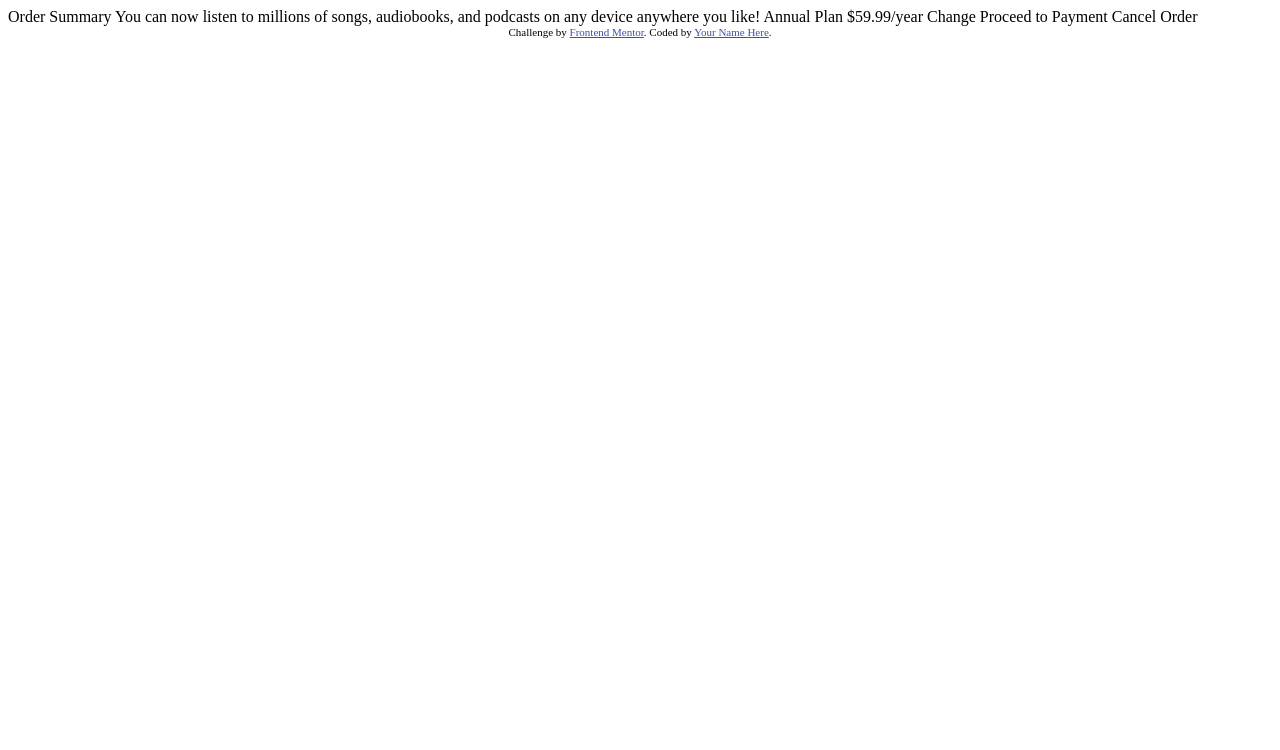
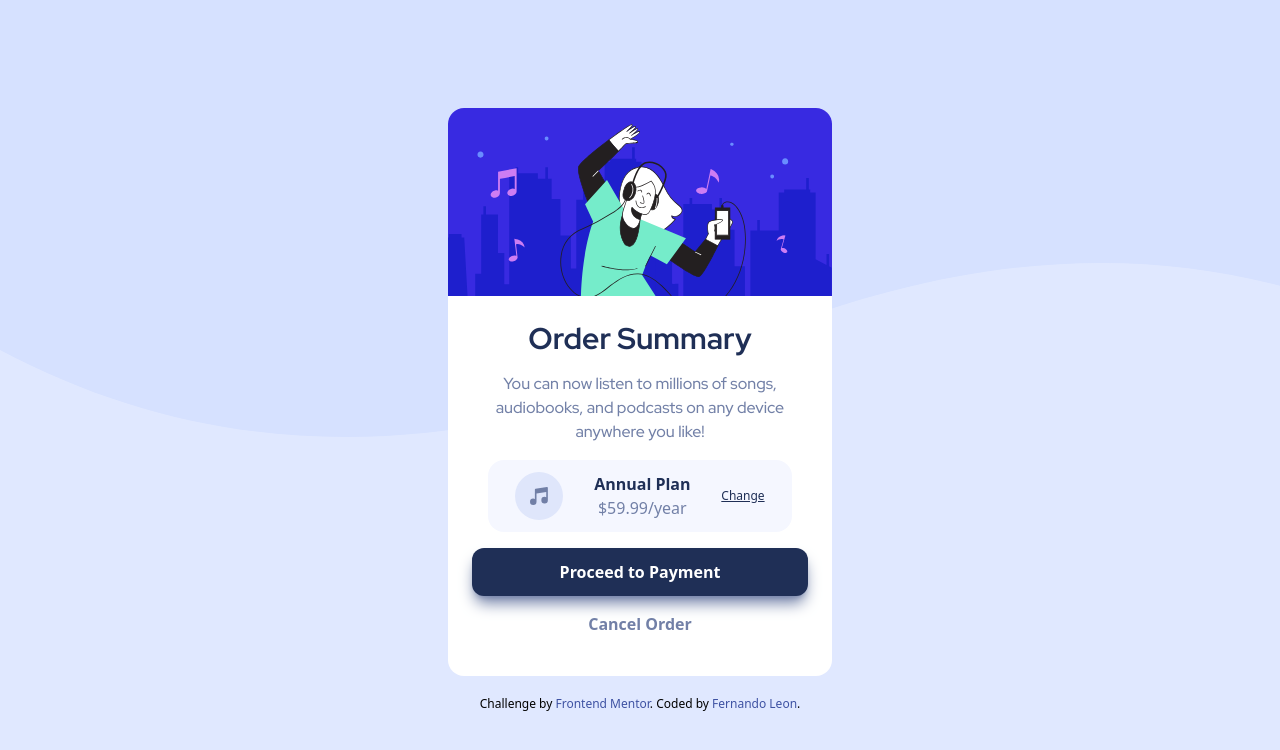
Before and after one commit to ferchuzzito/FrontEnd-order_summary_component, a website: page index.html in a window 1280 px wide. Drawn offline with Linux system fonts and the light colour scheme.

Commit message:
project completed

```diff
--- a/index.html
+++ b/index.html
@@ -1,37 +1,57 @@
 <!DOCTYPE html>
 <html lang="en">
   <head>
-  <meta charset="UTF-8">
-  <meta name="viewport" content="width=device-width, initial-scale=1.0"> <!-- displays site properly based on user's device -->
+    <meta charset="UTF-8" />
+    <meta name="viewport" content="width=device-width, initial-scale=1.0" />
+    <!-- displays site properly based on user's device -->
 
-  <link rel="icon" type="image/png" sizes="32x32" href="./images/favicon-32x32.png">
+    <link
+      rel="icon"
+      type="image/png"
+      sizes="32x32"
+      href="./src/images/favicon-32x32.png"
+    />
+    <link rel="stylesheet" href="src/css/tailwind.css" />
 
     <title>Frontend Mentor | Order summary card</title>
 
     <!-- Feel free to remove these styles or customise in your own stylesheet 👍 -->
-  <style>
-    .attribution { font-size: 11px; text-align: center; }
-    .attribution a { color: hsl(228, 45%, 44%); }
-  </style>
   </head>
   <body>
+    <main>
+      <img
+        class="illustration-hero"
+        src="./src/images/illustration-hero.svg"
+        alt=""
+      />
+      <div class="card">
+        <div class="card_text">
+          <h1 class="tittle_text">Order Summary</h1>
+          <p class="paragraph_text">
+            You can now listen to millions of songs, audiobooks, and podcasts on
+            any device anywhere you like!
+          </p>
+        </div>
+        <div class="Plan">
+          <img class="icon_music" src="./src/images/icon-music.svg" alt="" />
+          <div>
+            <h4 class="Plan_tittle">Annual Plan</h4>
+            <p class="Plan_price">$59.99/year</p>
+          </div>
+          <a class="Plan_change-link" href="#">Change</a>
+        </div>
+        <div class="buttons">
+          <button class="payment">Proceed to Payment</button>
+          <span class="cancel">Cancel Order</span>
+        </div>
+      </div>
+    </main>
 
-  Order Summary
-
-  You can now listen to millions of songs, audiobooks, and podcasts on any
-  device anywhere you like!
-
-  Annual Plan
-  $59.99/year
-
-  Change
-
-  Proceed to Payment
-  Cancel Order
-
-  <div class="attribution">
-    Challenge by <a href="https://www.frontendmentor.io?ref=challenge" target="_blank">Frontend Mentor</a>.
-    Coded by <a href="#">Your Name Here</a>.
-  </div>
+    <footer class="attribution">
+      Challenge by
+      <a href="https://www.frontendmentor.io?ref=challenge" target="_blank"
+        >Frontend Mentor</a
+      >. Coded by <a href="#">Fernando Leon</a>.
+    </footer>
   </body>
 </html>
--- /dev/null
+++ b/postcss.config.js
@@ -0,0 +1,6 @@
+module.exports = {
+     plugins: {
+       tailwindcss: {},
+       autoprefixer: {},
+     }
+   }
--- /dev/null
+++ b/src/css/main.css
@@ -0,0 +1,55 @@
+@import url("https://fonts.googleapis.com/css2?family=Red+Hat+Display:wght@500;700;900&display=swap");
+@tailwind base;
+@tailwind components;
+@tailwind utilities;
+
+body {
+  @apply h-screen flex flex-col items-center justify-center sm:bg-Pattern-mobile lg:bg-Pattern-desktop bg-no-repeat bg-Paleblue;
+}
+
+main {
+  @apply text-center rounded-2xl sm:max-w-xs max-w-sm m-5 bg-White text-base;
+}
+.card {
+     @apply m-4 p-2
+}
+.illustration-hero {
+  @apply rounded-t-2xl;
+}
+.Plan {
+     @apply flex flex-row bg-Verypaleblue items-center justify-around rounded-2xl p-3 m-4
+}
+.Plan_tittle {
+     @apply text-Darkblue font-semibold
+}
+.Plan_price {
+     @apply text-Desaturatedblue font-medium
+}
+
+.tittle_text {
+     @apply text-Darkblue font-bold text-3xl font-RedHats mb-4
+}
+
+.paragraph_text {
+     @apply text-Desaturatedblue font-RedHats text-base px-3
+}
+
+.Plan_change-link {
+     @apply text-Darkblue underline text-xs hover:no-underline hover:text-Brightblue
+}
+
+.buttons{
+     @apply flex flex-col
+}
+.payment {
+     @apply bg-Darkblue text-White rounded-xl py-3 font-bold shadow-lg shadow-Desaturatedblue cursor-pointer hover:bg-Brightblue
+}
+.cancel {
+     @apply text-Desaturatedblue font-bold m-4 hover:cursor-pointer hover:text-Darkblue
+}
+.attribution {
+  @apply text-xs text-center;
+}
+.attribution a {
+  @apply text-blue;
+}
--- /dev/null
+++ b/tailwind.config.js
@@ -0,0 +1,32 @@
+/** @type {import('tailwindcss').Config} */
+module.exports = {
+  content: ["./*.{html,js}"],
+  theme: {
+    colors: {
+      White: "hsl(0, 0%, 100%)",
+      Paleblue:"hsl(225, 100%, 94%)",
+      Brightblue: "hsl(245, 75%, 52%)",
+      Verypaleblue: "hsl(225, 100%, 98%)",
+      Desaturatedblue: "hsl(224, 23%, 55%)",
+      Darkblue: "hsl(223, 47%, 23%)",
+      blue: "hsl(228, 45%, 44%)",
+    },
+    screens: {
+      sm: {'max': '375px'},
+      // => @media (max-width: 375px) { ... }
+
+      lg: {'max': '1440px'},
+      // => @media (max-width: 1440px) { ... }
+    },
+    fontFamily: {
+      RedHats: ["Red Hat Display", "sans-serif"],
+    },
+    extend: {
+      backgroundImage: {
+        "Pattern-desktop": "url('../images/pattern-background-desktop.svg')",
+        "Pattern-mobile": "url('../images/pattern-background-mobile.svg')",
+      },
+    },
+  },
+  plugins: [],
+}
```
Also changed, not shown: package.json (added, +23 -0 lines), src/css/tailwind.css (added), 1 other file. Lines whose indentation alone changed are shown as unchanged.
